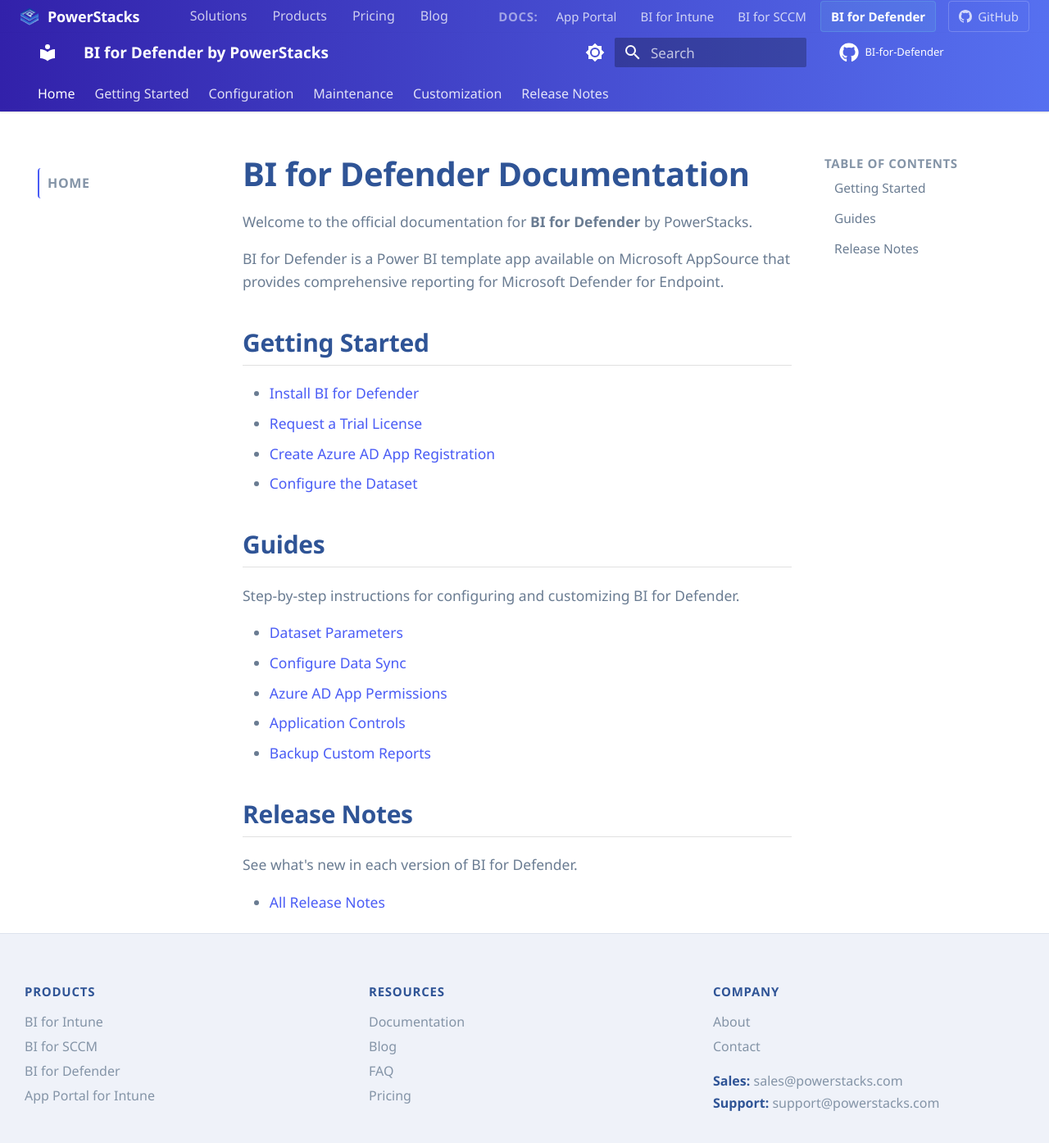
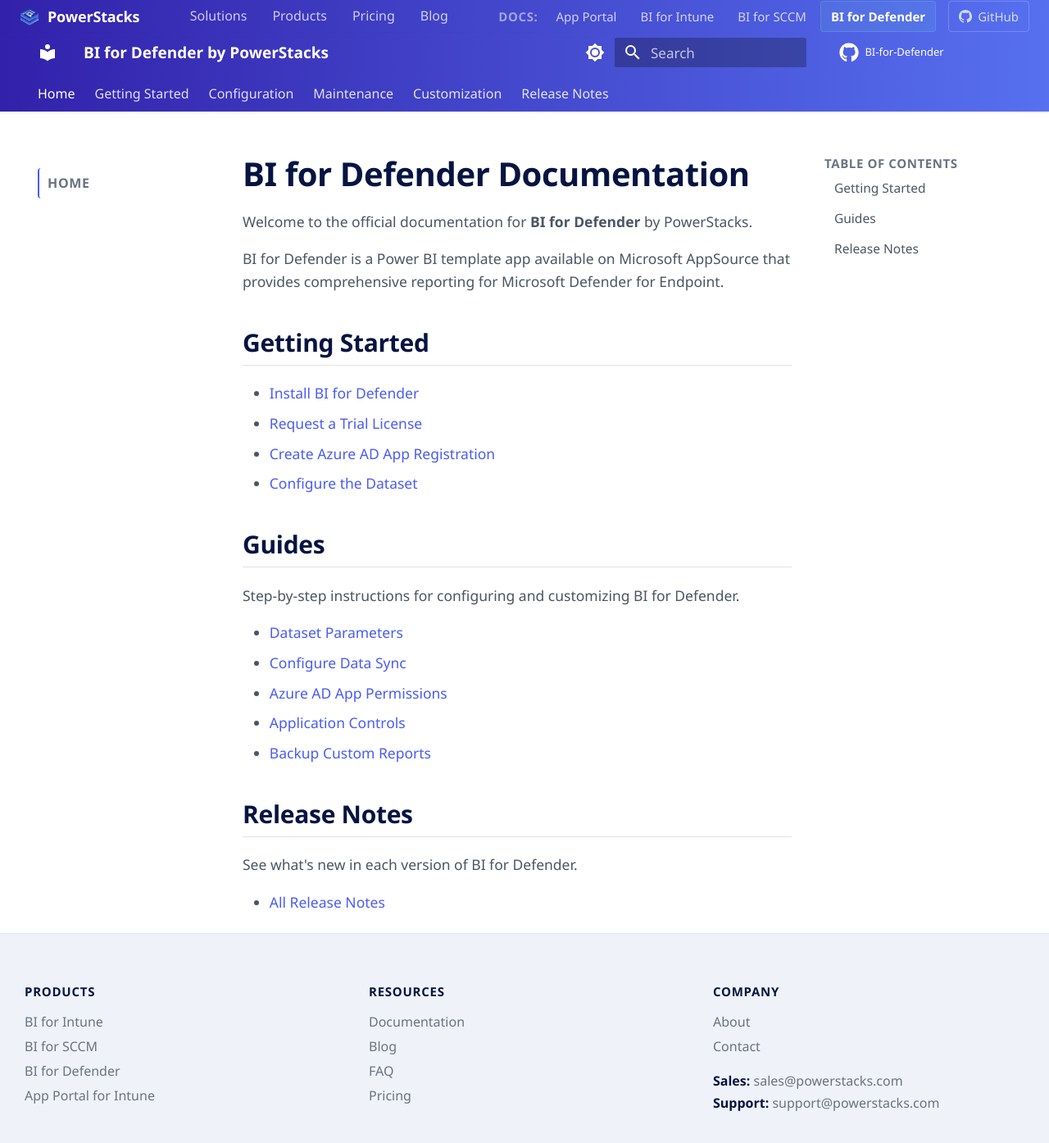
Before and after one commit to powerstacks-corp/BI-for-Defender, an MkDocs documentation site: the page built from docs/index.md, in a window 1280 px wide and 1400 px high. Shown: the top 1394 px of the window at 82% size. Built offline with MkDocs 1.6.1 and Material for MkDocs 9.7.7, drawn with Linux system fonts in a browser that asks for light colours; some web fonts are replaced; comment, search, counter and statistics services are not loaded.

Commit message:
Update docs typography to match website colors
- Headings: #2F5496 → #051441 (brand navy, matching website)
- Body text: #6A7C92 → #4B5563 (Tailwind gray-600)
- Body text light: #8494A7 → #6B7280 (Tailwind gray-500)

Co-Authored-By: Claude Opus 4.6 <noreply@anthropic.com>

```diff
--- a/docs/stylesheets/microsoft-learn.css
+++ b/docs/stylesheets/microsoft-learn.css
@@ -21,10 +21,10 @@
  *   Header:           #0A1F5E  (navy light)
  *   Tabs:             #030C2A  (deeper navy)
  *
- * Typography:
- *   Headings:         #2F5496  (deep blue, light mode only)
- *   Body Text:        #6A7C92  (soft grey-blue)
- *   Body Text Light:  #8494A7  (lighter variant)
+ * Typography (matches website):
+ *   Headings:         #051441  (brand navy, light mode only)
+ *   Body Text:        #4B5563  (Tailwind gray-600)
+ *   Body Text Light:  #6B7280  (Tailwind gray-500)
  *
  * Semantic (unchanged):
  *   Note:    #4A5CF5 (purple, matches brand)
@@ -41,9 +41,9 @@
   --md-primary-fg-color--dark: #3221AA;
   --md-accent-fg-color: #4A5CF5;
   --md-default-bg-color: #ffffff;
-  --md-default-fg-color: #6A7C92;
-  --md-default-fg-color--light: #8494A7;
-  --md-typeset-color: #6A7C92;
+  --md-default-fg-color: #4B5563;
+  --md-default-fg-color--light: #6B7280;
+  --md-typeset-color: #4B5563;
 }
 
 [data-md-color-scheme="slate"] {
@@ -333,7 +333,7 @@
   font-weight: 600;
   font-size: 2rem;
   margin-bottom: 0.5rem;
-  color: #2F5496;
+  color: #051441;
   border-bottom: none;
 }
 
@@ -343,7 +343,7 @@
   margin-top: 2rem;
   padding-bottom: 0.3rem;
   border-bottom: 1px solid #e1e1e1;
-  color: #2F5496;
+  color: #051441;
 }
 
 [data-md-color-scheme="slate"] .md-typeset h1,
@@ -361,13 +361,13 @@
   font-weight: 600;
   font-size: 1.15rem;
   margin-top: 1.5rem;
-  color: #2F5496;
+  color: #051441;
 }
 
 .md-typeset h4 {
   font-weight: 600;
   font-size: 1rem;
-  color: #2F5496;
+  color: #051441;
 }
 
 /* ── Tables — clean style ── */
@@ -501,7 +501,7 @@
   border-top: 1px solid #dde3ed;
   padding: 3rem 1.5rem 0;
   font-size: 0.85rem;
-  color: #6A7C92;
+  color: #4B5563;
 }
 
 [data-md-color-scheme="slate"] .ps-footer {
@@ -533,7 +533,7 @@
   font-weight: 600;
   text-transform: uppercase;
   letter-spacing: 0.05em;
-  color: #2F5496;
+  color: #051441;
   margin: 0 0 0.75rem 0;
 }
 
@@ -552,7 +552,7 @@
 }
 
 .ps-footer__list a {
-  color: #8494A7;
+  color: #6B7280;
   text-decoration: none;
   font-size: 0.8rem;
   transition: color 0.15s;
@@ -580,7 +580,7 @@
 }
 
 .ps-footer__contact a {
-  color: #8494A7;
+  color: #6B7280;
   text-decoration: none;
   transition: color 0.15s;
 }
@@ -591,7 +591,7 @@
 
 .ps-footer__contact-label {
   font-weight: 600;
-  color: #2F5496;
+  color: #051441;
 }
 
 [data-md-color-scheme="slate"] .ps-footer__contact-label {
@@ -629,7 +629,7 @@
 .ps-footer__brand-name {
   font-size: 1.05rem;
   font-weight: 700;
-  color: #2F5496;
+  color: #051441;
 }
 
 [data-md-color-scheme="slate"] .ps-footer__brand-name {
@@ -638,7 +638,7 @@
 
 .ps-footer__copyright {
   font-size: 0.8rem;
-  color: #8494A7;
+  color: #6B7280;
   margin: 0;
 }
 
```
